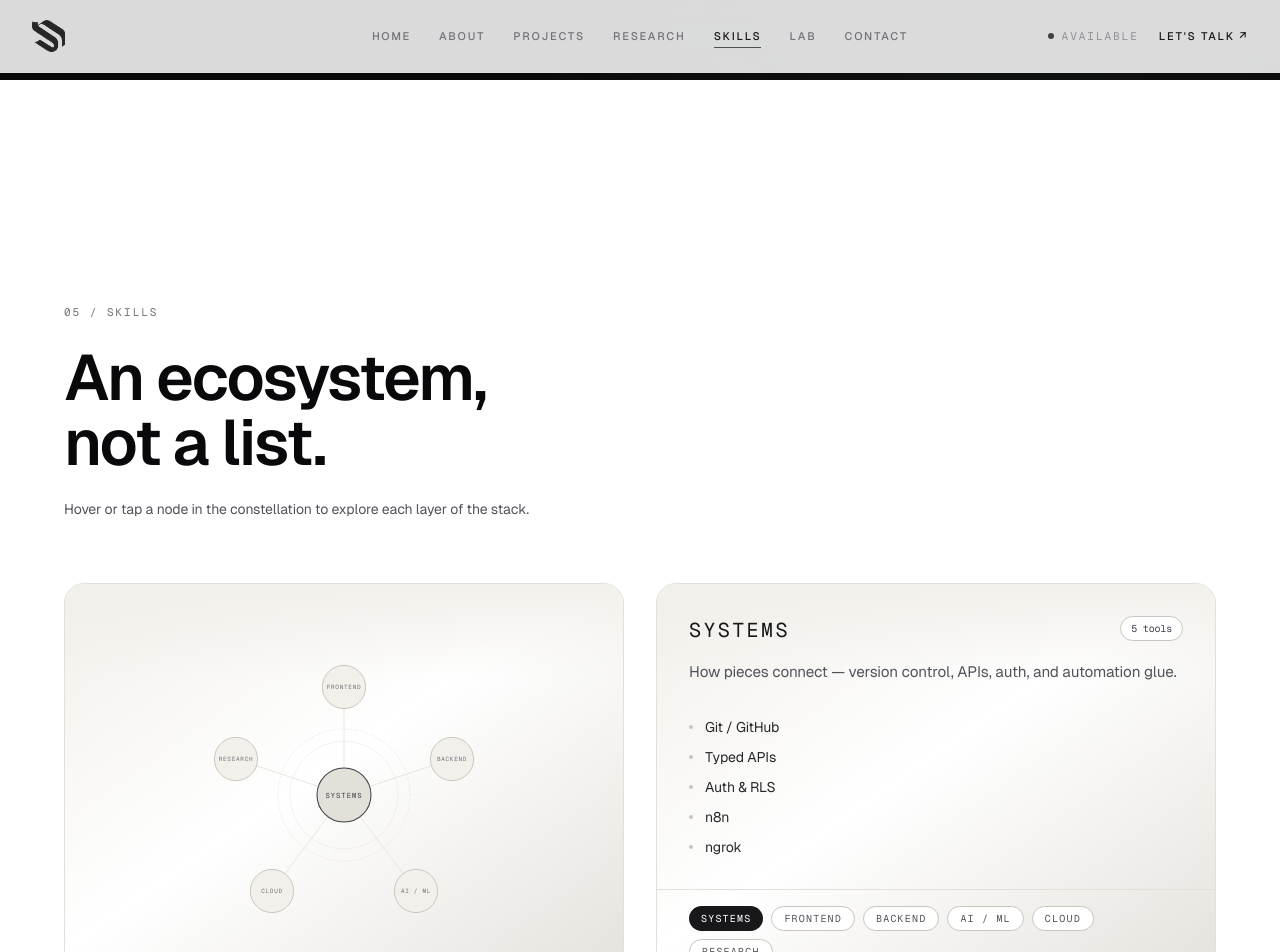
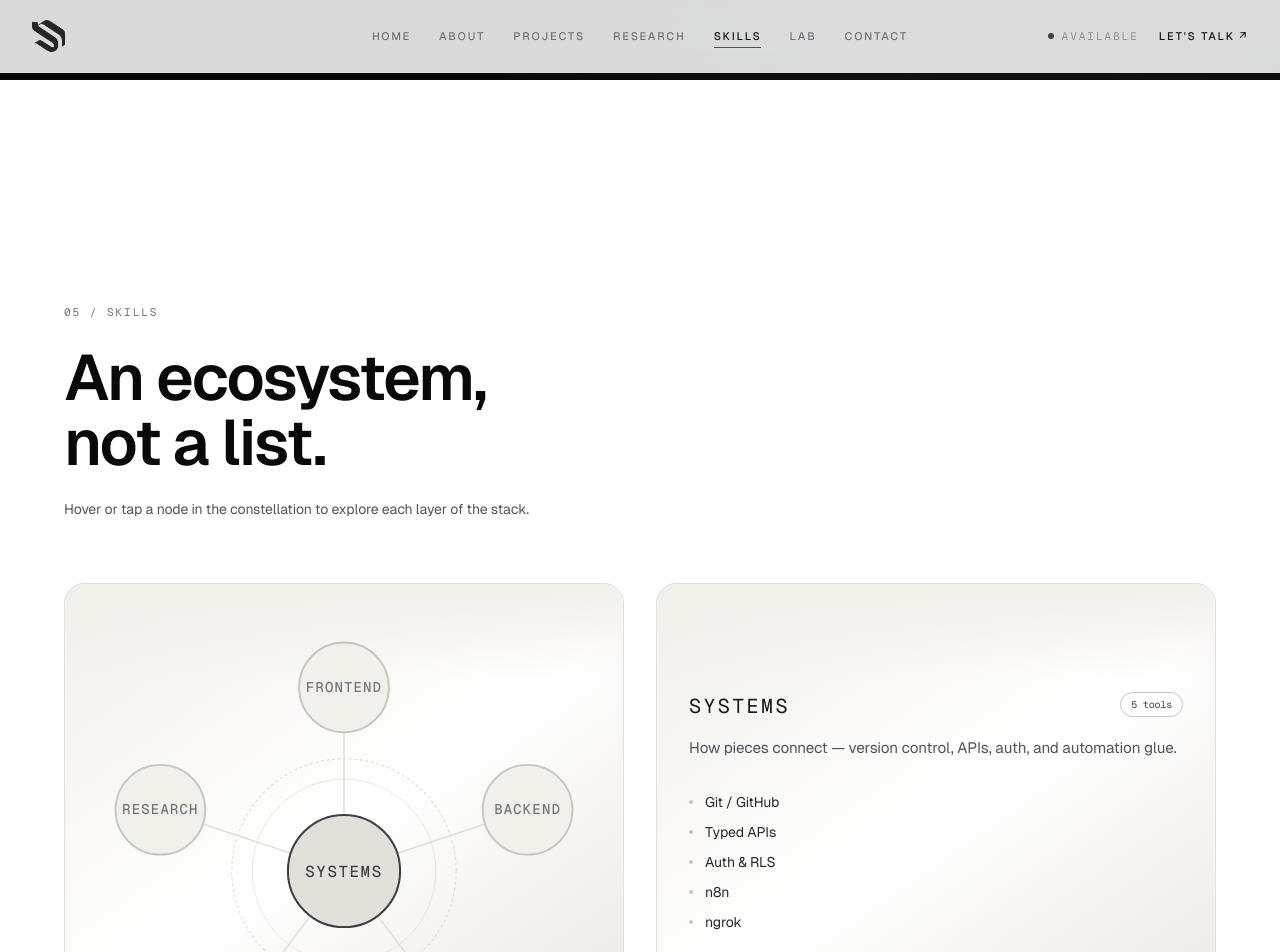
Before and after one commit to mitra9917/port_gravity, a Next.js app: page /skills in a window 1280 px wide. Shown: the top 952 px of the page. Built offline with nearby package versions, Linux system fonts and the light colour scheme.

Commit message:
lab changes

```diff
--- a/src/components/sections/ExperimentLab.tsx
+++ b/src/components/sections/ExperimentLab.tsx
@@ -84,17 +84,14 @@ export function ExperimentLab() {
                     ))}
                 </h2>
 
-                <div
-                    className="surface-soft mt-16 grid grid-cols-1 gap-px sm:grid-cols-2 lg:grid-cols-3"
-                    style={{ backgroundColor: LAB_STONE }}
-                >
+                <div className="mt-16 grid grid-cols-1 gap-3 overflow-visible sm:grid-cols-2 sm:gap-4 lg:grid-cols-3">
                     {experiments.map((item, index) => (
                         <Link
                             key={item.id}
                             href={item.href}
                             data-cursor={item.href.startsWith("http") ? "open" : "view"}
-                            className="group relative isolate overflow-hidden p-8 transition-all duration-700 ease-premium motion-safe:hover:scale-[1.008]"
-                            style={{ backgroundColor: LAB_WHITE }}
+                            className="group relative isolate z-0 overflow-hidden rounded-2xl border p-8 transition-all duration-500 ease-premium motion-safe:hover:z-20 motion-safe:hover:scale-[1.045] motion-safe:hover:border-[#d8d4cd] motion-safe:hover:shadow-[0_24px_48px_-24px_rgba(0,0,0,0.14)]"
+                            style={{ backgroundColor: LAB_WHITE, borderColor: LAB_STONE }}
                         >
                             <div
                                 aria-hidden
@@ -114,12 +111,6 @@ export function ExperimentLab() {
                                     opacity: 0.85,
                                 }}
                             />
-                            <div
-                                aria-hidden
-                                className="pointer-events-none absolute inset-0 z-0 border transition-colors duration-700 group-hover:border-[#d8d4cd]"
-                                style={{ borderColor: `${LAB_STONE}` }}
-                            />
-
                             <div className="relative z-10">
                                 <p className="font-mono text-[10px] tracking-[0.18em] text-zinc-400 transition-colors duration-700 group-hover:text-zinc-500">
                                     {item.id}
--- a/src/components/sections/SkillsConstellation.tsx
+++ b/src/components/sections/SkillsConstellation.tsx
@@ -116,10 +116,10 @@ export function SkillsConstellation() {
                 </p>
 
                 <div className="mt-16 grid items-stretch gap-6 lg:grid-cols-2 lg:gap-8">
-                    <SoftPanel className="flex min-h-[22rem] items-center justify-center p-6 sm:p-8">
+                    <SoftPanel className="flex min-h-[28rem] items-center justify-center p-4 sm:min-h-[32rem] sm:p-6 lg:min-h-[36rem]">
                         <svg
                             viewBox="0 0 100 100"
-                            className="h-auto w-full max-w-md overflow-visible lg:max-w-lg"
+                            className="h-full w-full min-h-[24rem] max-h-[34rem] overflow-visible sm:min-h-[28rem] lg:min-h-[32rem]"
                             role="img"
                             aria-label="Skills constellation with systems at the center"
                         >
@@ -133,7 +133,7 @@ export function SkillsConstellation() {
                                         x2={cluster.orbit!.x}
                                         y2={cluster.orbit!.y}
                                         stroke={active === cluster.id ? LAB_STONE_DARK : LAB_STONE}
-                                        strokeWidth={active === cluster.id ? "0.36" : "0.26"}
+                                        strokeWidth={active === cluster.id ? "0.42" : "0.3"}
                                         strokeLinecap="round"
                                     />
                                 ))}
@@ -172,19 +172,20 @@ export function SkillsConstellation() {
                                 <circle
                                     cx="50"
                                     cy="50"
-                                    r="9"
+                                    r="11"
                                     fill={active === "systems" ? LAB_STONE : LAB_WHITE}
                                     stroke={active === "systems" ? LAB_INK : LAB_STONE_DARK}
-                                    strokeWidth="0.35"
+                                    strokeWidth="0.4"
                                 />
                                 <text
                                     x="50"
-                                    y="51"
+                                    y="51.2"
                                     textAnchor="middle"
                                     fill={LAB_INK}
-                                    fontSize="2.4"
+                                    fontSize="3.1"
+                                    fontWeight="500"
                                     fontFamily="var(--font-geist-mono), ui-monospace, monospace"
-                                    letterSpacing="0.14em"
+                                    letterSpacing="0.1em"
                                 >
                                     SYSTEMS
                                 </text>
@@ -205,10 +206,10 @@ export function SkillsConstellation() {
                                             <circle
                                                 cx={cluster.orbit!.x}
                                                 cy={cluster.orbit!.y}
-                                                r="10"
+                                                r="12"
                                                 fill="none"
                                                 stroke={LAB_STONE_DARK}
-                                                strokeWidth="0.2"
+                                                strokeWidth="0.22"
                                                 opacity="0.6"
                                             >
                                                 <animate
@@ -222,19 +223,20 @@ export function SkillsConstellation() {
                                         <circle
                                             cx={cluster.orbit!.x}
                                             cy={cluster.orbit!.y}
-                                            r="7.2"
+                                            r="8.8"
                                             fill={active === cluster.id ? LAB_STONE : LAB_IVORY}
                                             stroke={active === cluster.id ? LAB_INK : LAB_STONE_DARK}
-                                            strokeWidth="0.32"
+                                            strokeWidth="0.36"
                                         />
                                         <text
                                             x={cluster.orbit!.x}
-                                            y={cluster.orbit!.y + 0.7}
+                                            y={cluster.orbit!.y + 0.85}
                                             textAnchor="middle"
                                             fill={active === cluster.id ? LAB_INK : LAB_INK_MUTED}
-                                            fontSize="2"
+                                            fontSize="2.75"
+                                            fontWeight="500"
                                             fontFamily="var(--font-geist-mono), ui-monospace, monospace"
-                                            letterSpacing="0.12em"
+                                            letterSpacing="0.08em"
                                         >
                                             {cluster.label}
                                         </text>
```
